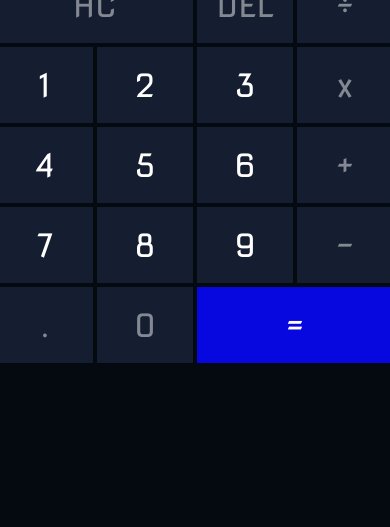
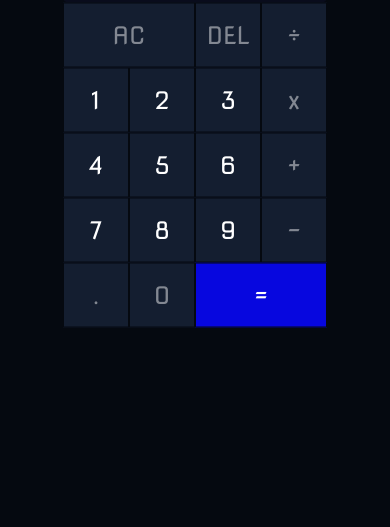
Before and after one commit to MuhammedSavaad/Js-Calculator, a plain HTML site: page index.html in a window 390 px wide. Shown: the part 317-844 px from the top of the page. Drawn offline with Linux system fonts and the light colour scheme.

Commit message:
Make Responsive Calculator

```diff
--- a/style.css
+++ b/style.css
@@ -1,6 +1,9 @@
+@import url('https://fonts.googleapis.com/css2?family=Caveat&display=swap');
+
 *, *::before, *::after{
   box-sizing: border-box;
   font-family: 'Nova Square', cursive;
+  /* font-family: 'Caveat', cursive; */
   font-weight: normal;
   /* font-family: Poppins; */
 }
@@ -28,7 +31,7 @@ body {
 .calc-grid > button {
   cursor: pointer;
   font-size: 2rem;
-  border: 2px solid white;
+  border: 1px solid white;
   border-color: #050910;
   outline: none;
   color: #fff;
@@ -74,3 +77,13 @@ button.result {
   background-color: rgb(7, 7, 223);
   color: white !important;
 }
+
+@media only screen and (max-width: 600px) {
+  .calc-grid {
+    grid-template-columns: repeat(4, 66px);
+    grid-template-rows: minmax(10px, auto) repeat(5, 65px);
+  }
+  .calc-grid > button {
+    font-size: 1.5rem;
+  }
+}
```
Also changed, not shown: index.html (line endings or trailing spaces).
